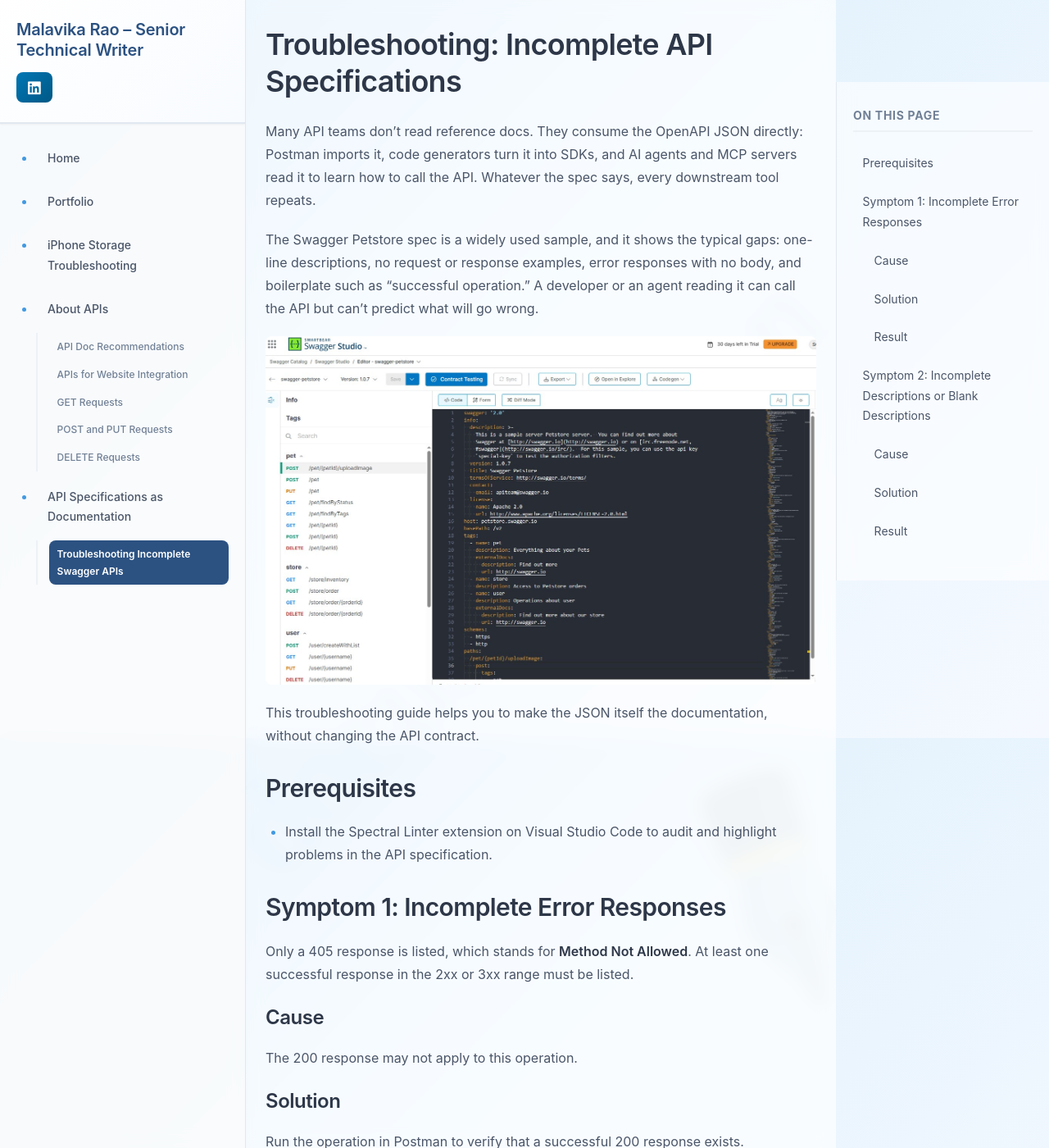
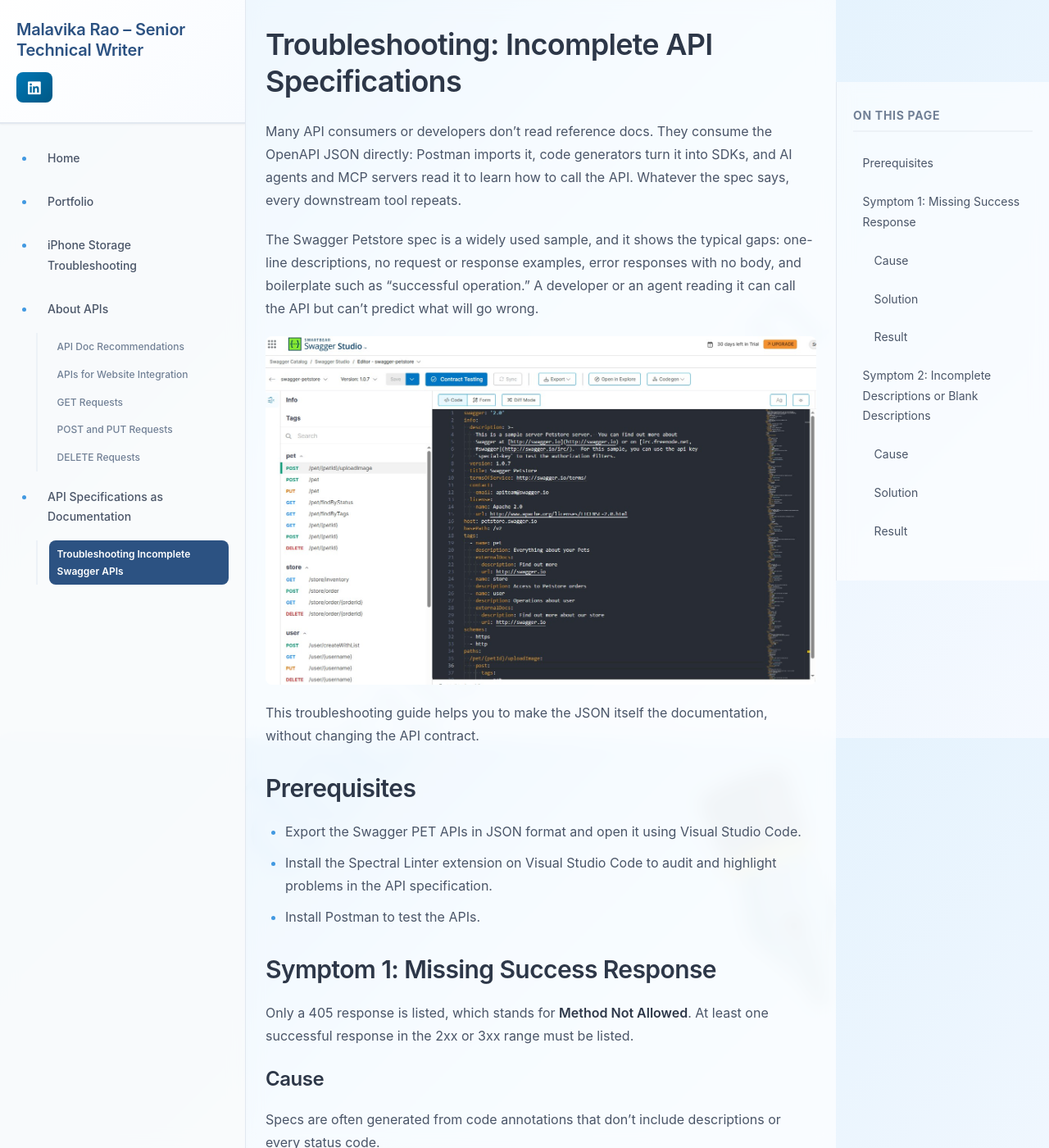
Before and after one commit to msraofolio/msraofolio.github.io, a Jekyll site: the page built from docs/case-studies/swagger_api.md, in a window 1280 px wide and 1400 px high. Shown: the whole window at 82% size. Built offline with Jekyll 4.4.1, drawn with Linux system fonts in a browser that asks for light colours; some of the changed text lies outside the part shown.

Commit message:
Updated_Content_as_per_Claude_Suggestions

```diff
--- a/docs/case-studies/swagger_api.md
+++ b/docs/case-studies/swagger_api.md
@@ -6,7 +6,7 @@ description: Enriching the Swagger Petstore OpenAPI spec
 
 # Troubleshooting: Incomplete API Specifications
 
-Many API teams don't read reference docs. They consume the OpenAPI JSON directly: Postman imports it, code generators turn it into SDKs, and AI agents and MCP servers read it to learn how to call the API. Whatever the spec says, every downstream tool repeats.
+Many API consumers or developers don't read reference docs. They consume the OpenAPI JSON directly: Postman imports it, code generators turn it into SDKs, and AI agents and MCP servers read it to learn how to call the API. Whatever the spec says, every downstream tool repeats.
 
 The Swagger Petstore spec is a widely used sample, and it shows the typical gaps: one-line descriptions, no request or response examples, error responses with no body, and boilerplate such as "successful operation." A developer or an agent reading it can call the API but can't predict what will go wrong.
 
@@ -16,13 +16,15 @@ This troubleshooting guide helps you to make the JSON itself the documentation,
 
 ## Prerequisites
 
+* Export the Swagger PET APIs in JSON format and open it using Visual Studio Code.
 * Install the Spectral Linter extension on Visual Studio Code to audit and highlight problems in the API specification.
+* Install Postman to test the APIs.
 
-## Symptom 1: Incomplete Error Responses
+## Symptom 1: Missing Success Response
 Only a 405 response is listed, which stands for **Method Not Allowed**. At least one successful response in the 2xx or 3xx range must be listed.
 
 ### Cause
-The 200 response may not apply to this operation.
+Specs are often generated from code annotations that don’t include descriptions or every status code.
 
 ### Solution
 Run the operation in Postman to verify that a successful 200 response exists.
@@ -35,7 +37,7 @@ According to the API response, a 200 OK response exists, so update the API speci
 
 ### Result
 
-All the error responses with their appropriate descriptions are listed in the API specification.
+All the success responses with their appropriate descriptions are listed in the API specification.
 
 ## Symptom 2: Incomplete Descriptions or Blank Descriptions
 The documentation lives inside the JSON. If a field says "description": "status", every downstream tool inherits that weak description.
@@ -44,11 +46,11 @@ The documentation lives inside the JSON. If a field says "description": "status"
 
 ### Cause
 
-Engineers creating the specification overlooked the blank description field.
+Specs are often generated from code annotations that don’t include descriptions or every status code.
 
 ### Solution
 
-Manually enter a plausible description after reviewing the empty field with the engineer.
+Manually enter a an accurate description, verified with the engineer.
 
 ![Updated description field](/images/updated_description_PET_API.jpg)
 
```
